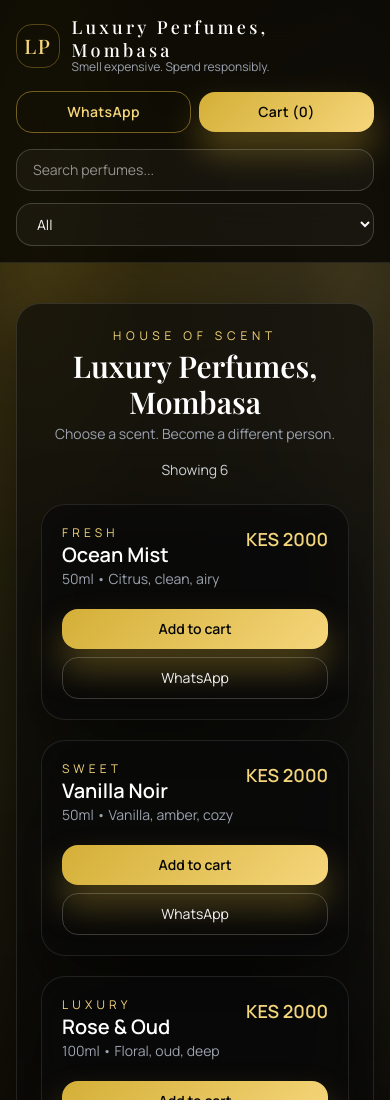
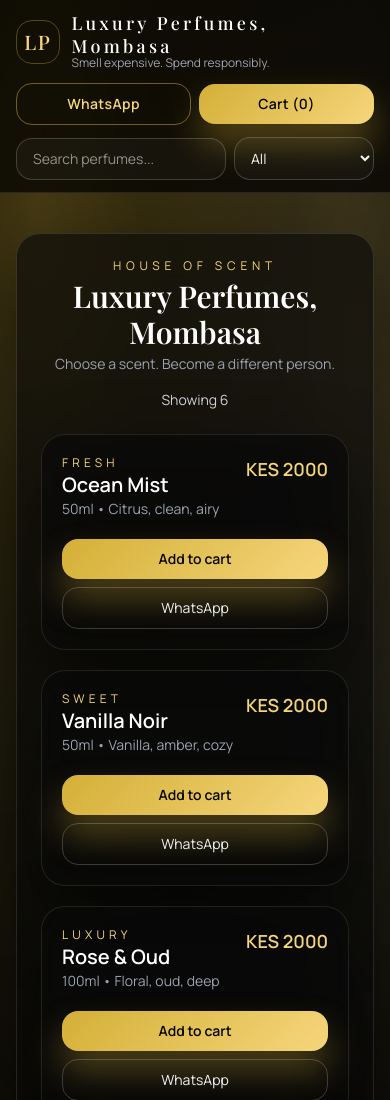
Before and after one commit to dev-bramwel/Bliss-Atelier-Perfumes, a plain HTML site: page index.html in a window 390 px wide. Shown: the top 1100 px of the page. Drawn offline with nearby package versions, Linux system fonts and the light colour scheme.

Commit message:
merginf columns

```diff
--- a/index.html
+++ b/index.html
@@ -159,7 +159,7 @@
     <!-- Top bar -->
     <header class="site-header sticky top-0 z-10 bg-black/70 border-b border-white/10 backdrop-blur-xl">
       <div
-        class="nav-shell max-w-6xl mx-auto px-4 py-4 flex flex-col gap-4 sm:flex-row sm:items-center sm:justify-between"
+        class="nav-shell max-w-6xl mx-auto px-4 py-3 flex flex-col gap-3 sm:flex-row sm:items-center sm:justify-between"
       >
         <div class="flex items-center gap-3">
           <div
@@ -212,7 +212,7 @@
       </div>
 
       <!-- Mobile search -->
-      <div class="sm:hidden max-w-6xl mx-auto px-4 pb-4 flex flex-col gap-3">
+      <div class="sm:hidden max-w-6xl mx-auto px-4 pb-3 flex items-center gap-2">
         <input
           id="searchInputMobile"
           class="flex-1 glass-field rounded-2xl px-4 py-2.5 text-sm"
@@ -220,7 +220,7 @@
         />
         <select
           id="categorySelectMobile"
-          class="glass-field rounded-2xl px-4 py-2.5 text-sm"
+          class="w-[140px] glass-field rounded-2xl px-3 py-2.5 text-sm"
         >
           <option value="all">All</option>
         </select>
```
